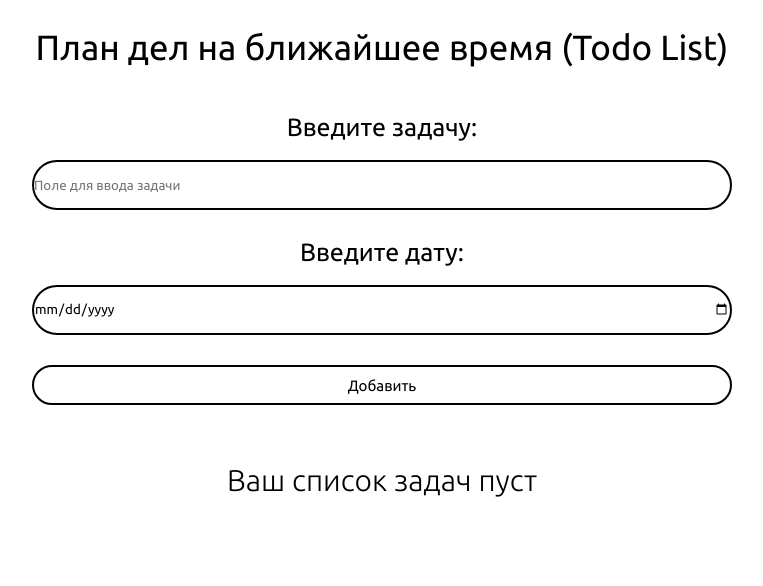
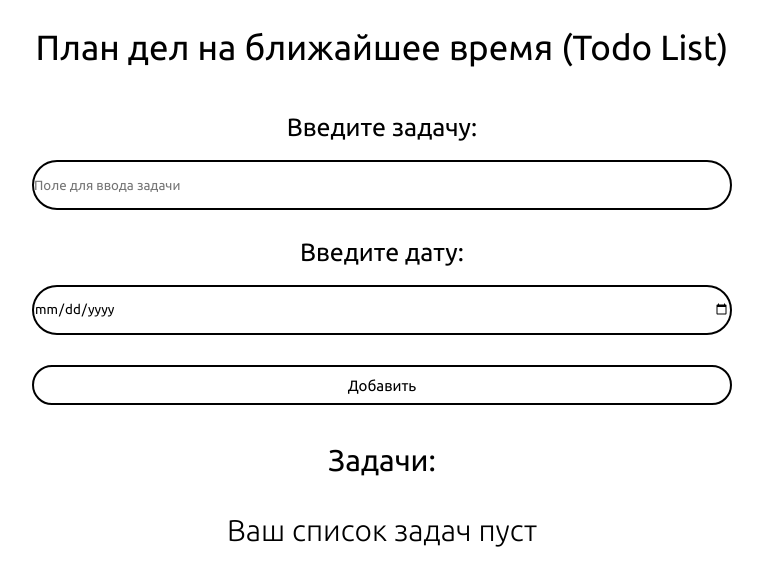
Before and after one commit to abaisseabc/todo-list, a Vue app: page / in a window 1280 px wide. Shown: the top 586 px of the page, without its empty margins (258-1021 px from the left). Built offline with nearby package versions, Linux system fonts and the light colour scheme.

Commit message:
удалены неиспользуемые файлы

```diff
--- a/src/App.vue
+++ b/src/App.vue
@@ -7,6 +7,7 @@
 
     </div>
 
+    <p>Задачи:</p>
     <vTodoListVue />
 
   </div>
```
Also changed, not shown: src/assets/fonts/Ubuntu-BoldItalic.ttf (deleted).
